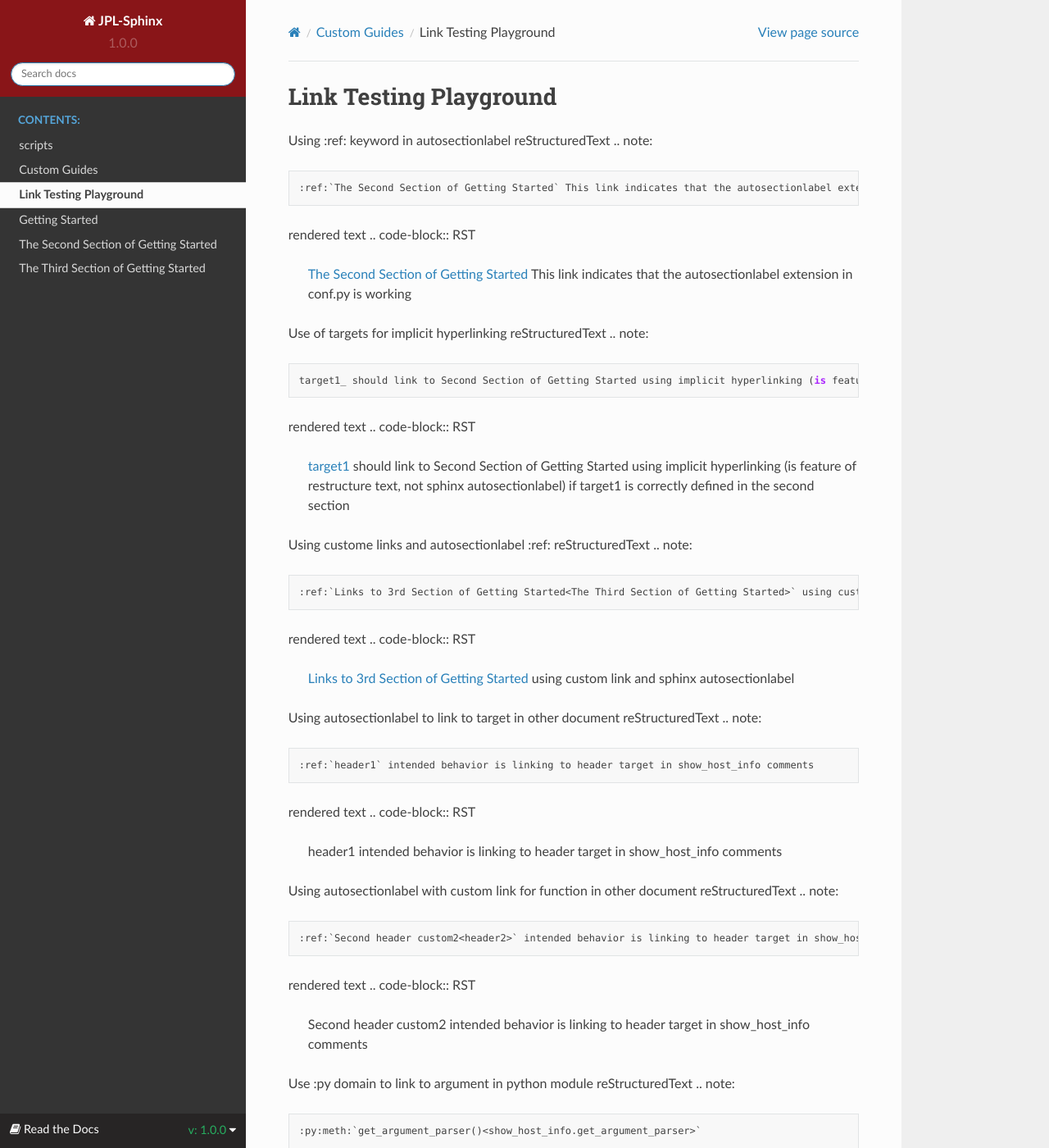
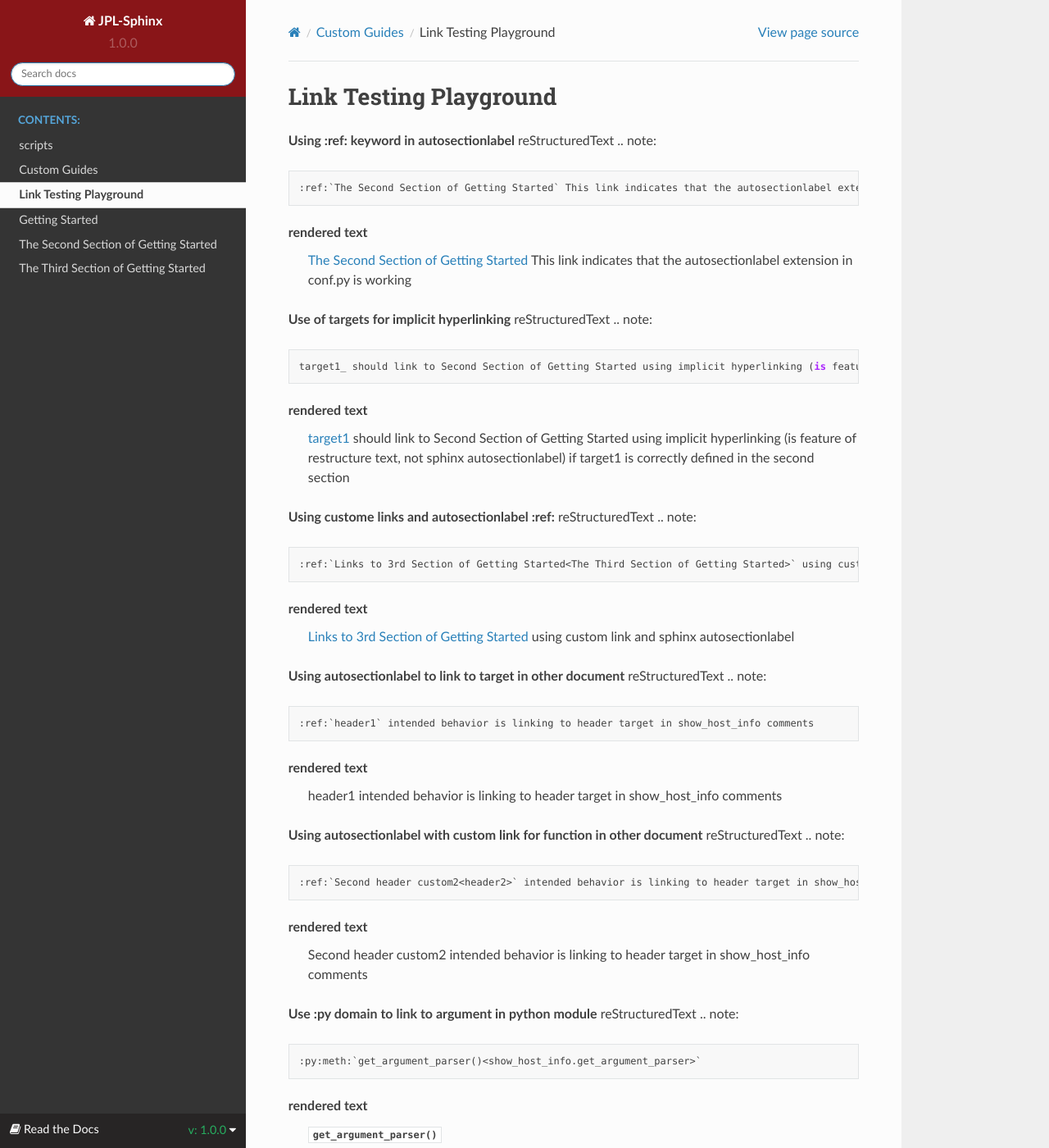
Before and after one commit to Keysight/jpl-sphinx, a Sphinx documentation site: the page built from docs/custom/getting_started.rst, in a window 1280 px wide and 1400 px high. Shown: the whole window at 82% size. Built offline with Sphinx 7.4.7 and the Read the Docs theme 2.0.0, drawn with Linux system fonts in a browser that asks for light colours; some of the changed text lies outside the part shown.

Commit message:
clean up

```diff
--- a/docs/custom/getting_started.rst
+++ b/docs/custom/getting_started.rst
@@ -2,67 +2,60 @@
 Link Testing Playground
 =======================
 
-Using :ref: keyword in autosectionlabel
+**Using :ref: keyword in autosectionlabel**
 reStructuredText
 .. note::
     :ref:`The Second Section of Getting Started` This link indicates that the autosectionlabel extension in conf.py is working
 
 rendered text
-.. code-block:: RST
     :ref:`The Second Section of Getting Started` This link indicates that the autosectionlabel extension in conf.py is working
 
-Use of targets for implicit hyperlinking
+**Use of targets for implicit hyperlinking**
 reStructuredText
 .. note::
     target1_ should link to Second Section of Getting Started using implicit hyperlinking (is feature of restructure text, not sphinx autosectionlabel) if target1 is correctly defined in the second section
 
 rendered text
-.. code-block:: RST
     target1_ should link to Second Section of Getting Started using implicit hyperlinking (is feature of restructure text, not sphinx autosectionlabel) if target1 is correctly defined in the second section
 
-Using custome links and autosectionlabel :ref:
+**Using custome links and autosectionlabel :ref:**
 reStructuredText
 .. note::
     :ref:`Links to 3rd Section of Getting Started<The Third Section of Getting Started>` using custom link and sphinx autosectionlabel
 
 rendered text
-.. code-block:: RST
     :ref:`Links to 3rd Section of Getting Started<The Third Section of Getting Started>` using custom link and sphinx autosectionlabel
 
-Using autosectionlabel to link to target in other document
+**Using autosectionlabel to link to target in other document**
 reStructuredText
 .. note::
     :ref:`header1` intended behavior is linking to header target in show_host_info comments
 
 rendered text
-.. code-block:: RST
     :ref:`header1` intended behavior is linking to header target in show_host_info comments
 
-Using autosectionlabel with custom link for function in other document
+**Using autosectionlabel with custom link for function in other document**
 reStructuredText
 .. note::
     :ref:`Second header custom2<header2>` intended behavior is linking to header target in show_host_info comments
 
 rendered text
-.. code-block:: RST
     :ref:`Second header custom2<header2>` intended behavior is linking to header target in show_host_info comments
 
-Use :py domain to link to argument in python module
+**Use :py domain to link to argument in python module**
 reStructuredText
 .. note::
     :py:meth:`get_argument_parser()<show_host_info.get_argument_parser>`
 
 rendered text
-.. code-block:: RST
     :py:meth:`get_argument_parser()<show_host_info.get_argument_parser>`
 
-Use :py domain to python module
+**Use :py domain to python module**
 reStructuredText
 .. note::
     See the :py:mod:`show_host_info` script.
 
 rendered text
-.. code-block:: RST
     See the :py:mod:`show_host_info` script.
 
 
```
